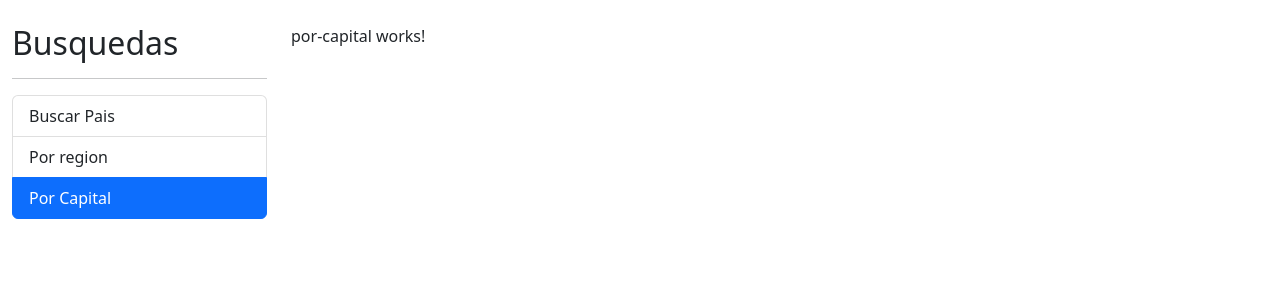
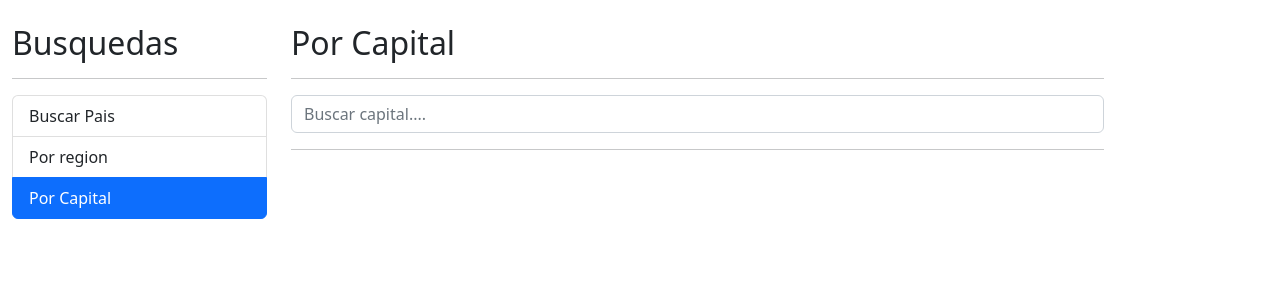
Before and after one commit to KevinAndresOrtiz/paisesApp, an Angular app: page /capital in a window 1280 px wide. Shown: the top 300 px of the page. Built offline with nearby package versions, Linux system fonts and the light colour scheme.

Commit message:
added component capital

```diff
--- a/src/app/pais/components/pais-input/pais-input.component.html
+++ b/src/app/pais/components/pais-input/pais-input.component.html
@@ -5,5 +5,5 @@
               [(ngModel)]="termino"
               (input)="teclaPresionada()"
               class="form-control"
-              placeholder="Buscar pais...."/>
+              [placeholder]="placeholder"/>
 </form>
--- a/src/app/pais/components/pais-input/pais-input.component.ts
+++ b/src/app/pais/components/pais-input/pais-input.component.ts
@@ -1,4 +1,4 @@
-import { Component, EventEmitter, Output, OnInit } from '@angular/core';
+import { Component, EventEmitter, Output, OnInit, Input } from '@angular/core';
 import { debounceTime, Subject } from 'rxjs';
 
 @Component({
@@ -10,6 +10,8 @@ export class PaisInputComponent implements OnInit {
 
   @Output() onEnter: EventEmitter<string> = new EventEmitter();
   @Output() onDebounce: EventEmitter<string> = new EventEmitter();
+
+  @Input() placeholder: string = '';
 
   debouncer: Subject<string> = new Subject();
 
--- a/src/app/pais/components/pais-tabla/pais-tabla.component.html
+++ b/src/app/pais/components/pais-tabla/pais-tabla.component.html
@@ -17,7 +17,7 @@
         <img [src]="pais.flag" alt="" />
       </td>
       <td>
-        {{pais.nativeName}}
+        {{pais.capital}} , {{pais.name}}
       </td>
       <td>
         {{pais.population | number}}
--- a/src/app/pais/pages/por-capital/por-capital.component.html
+++ b/src/app/pais/pages/por-capital/por-capital.component.html
@@ -1 +1,24 @@
-<p>por-capital works!</p>
+<h2>Por Capital</h2>
+<hr />
+
+<div class="row">
+  <div class="col">
+    <app-pais-input
+                    (onEnter)="buscar($event)"
+                    placeholder="Buscar capital....">
+    </app-pais-input>
+  </div>
+
+</div>
+<hr>
+<div
+    *ngIf="existError"
+    class="alert alert-danger">
+  No se encuentra dicho pais con el termino {{termino}}
+</div>
+
+<div *ngIf="showTable" class="row">
+  <div class="col">
+    <app-pais-tabla [paises]="paises"></app-pais-tabla>
+  </div>
+</div>
--- a/src/app/pais/pages/por-capital/por-capital.component.ts
+++ b/src/app/pais/pages/por-capital/por-capital.component.ts
@@ -1,15 +1,38 @@
-import { Component, OnInit } from '@angular/core';
+import { Component} from '@angular/core';
+import { Country } from '../../interfaces/pais.interface';
+import { PaisService } from '../../services/pais.service';
 
 @Component({
   selector: 'app-por-capital',
   templateUrl: './por-capital.component.html',
   styleUrls: ['./por-capital.component.css']
 })
-export class PorCapitalComponent implements OnInit {
+export class PorCapitalComponent {
+  termino:string = '';
+  existError: boolean = false;
+  showTable: boolean = false
+  private _paises: Country[] = [];
 
-  constructor() { }
+  constructor(private paisService: PaisService) {}
 
-  ngOnInit(): void {
+  get paises(){
+    return [...this._paises];
+  }
+
+  buscar(termino: string){
+    this.paisService.buscarCapital(termino)
+                    .subscribe({
+                      next: (data) => {
+                        this.existError = false;
+                        this._paises = data;
+                        this.showTable = true
+                      },
+                      error: (__) => {
+                        this.existError = true;
+                        this._paises = []
+                        this.showTable = false;
+                      }
+                    });
   }
 
 }
--- a/src/app/pais/pages/por-pais/por-pais.component.html
+++ b/src/app/pais/pages/por-pais/por-pais.component.html
@@ -3,7 +3,11 @@
 
 <div class="row">
   <div class="col">
-    <app-pais-input (onEnter)="buscar($event)" (onDebounce)="sugerencia( $event )"></app-pais-input>
+    <app-pais-input
+                    (onEnter)="buscar($event)"
+                    (onDebounce)="sugerencia( $event )"
+                    placeholder="Buscar Pais....">
+    </app-pais-input>
   </div>
 
 </div>
--- a/src/app/pais/services/pais.service.ts
+++ b/src/app/pais/services/pais.service.ts
@@ -15,4 +15,9 @@ export class PaisService {
     const url = `${this.apiUrl}/name/${termino}`;
     return this.http.get<Country[]>(url);
   }
+
+  buscarCapital(termino: string): Observable<Country[]> {
+    const url = `${this.apiUrl}/capital/${termino}`;
+    return this.http.get<Country[]>(url);
+  }
 }
```
